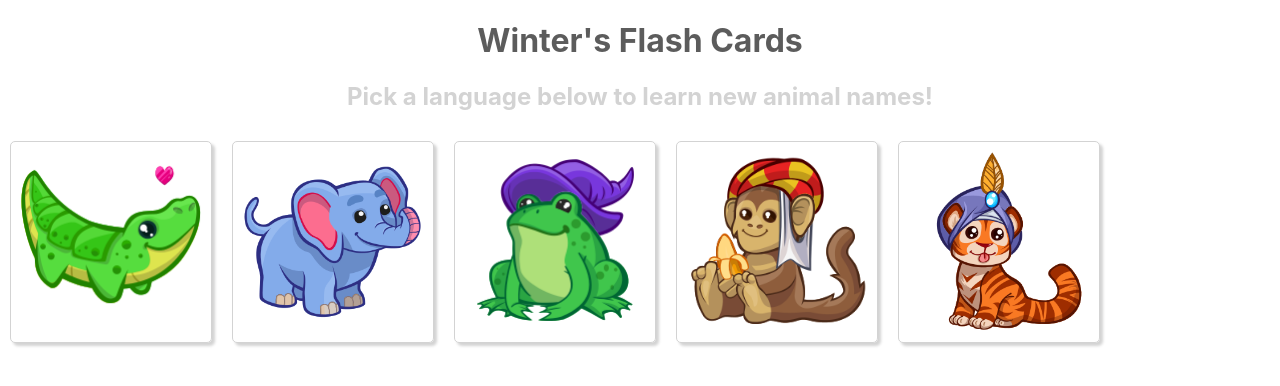
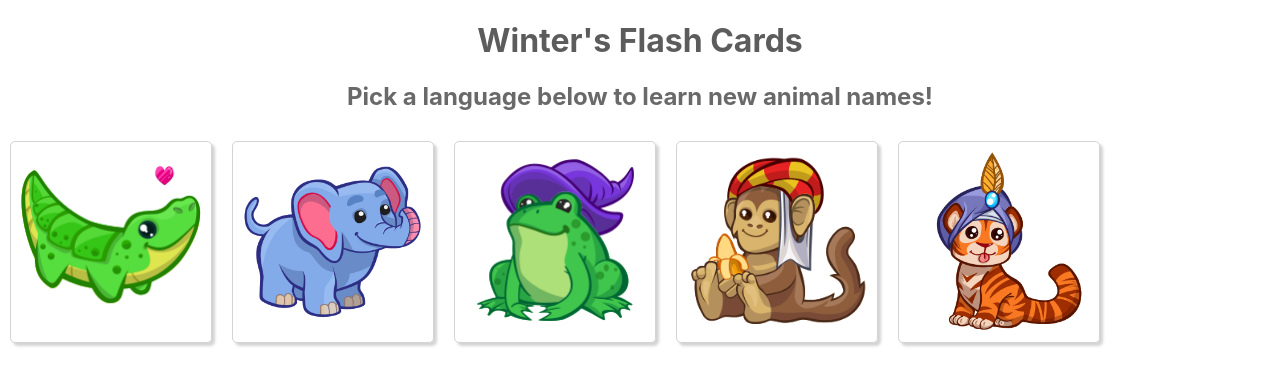
Before and after one commit to wrunion/animal-flashcards, a React (Create React App) app: page / in a window 1280 px wide. Shown: the top 386 px of the page. Built offline with nearby package versions, Linux system fonts and the light colour scheme.

Commit message:
Finish header styles.

```diff
--- a/src/App.css
+++ b/src/App.css
@@ -7,5 +7,5 @@
 }
 
 .Header h2 {
-  color: lightgrey;
+  color: #696969;
 }
```
